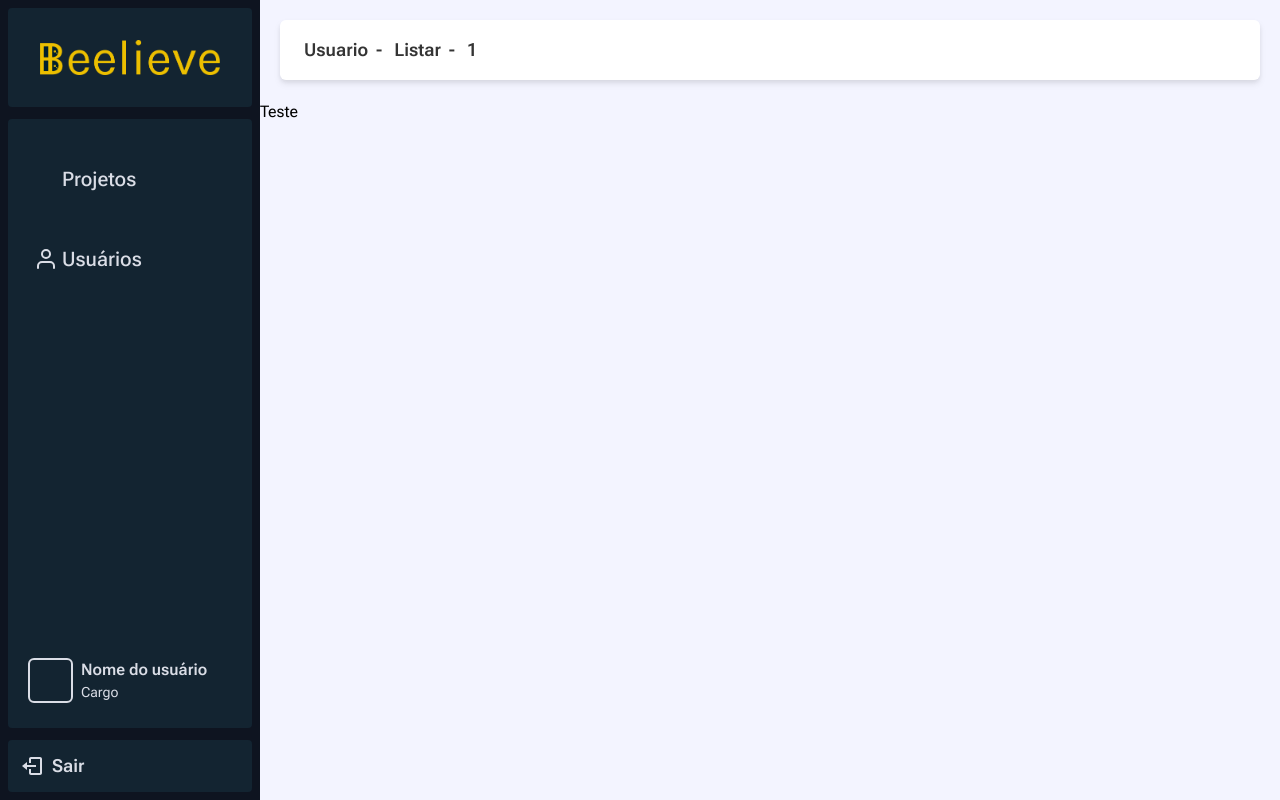
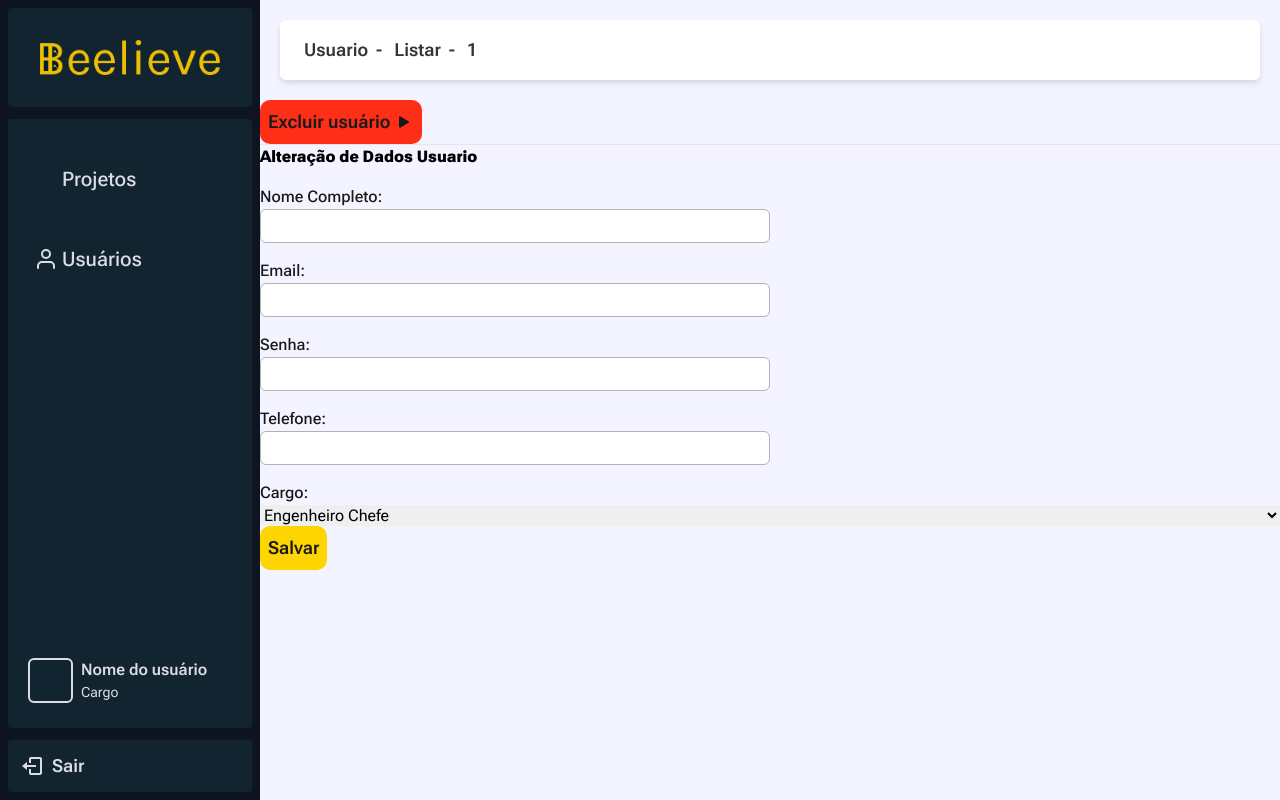
Before and after one commit to Equipe-Nimbus/Equipe-API-3DSM-Beelieve-Frontend, a React (Create React App) app: page /usuario/listar/1 in a window 1280 px wide. Built offline with nearby package versions, Linux system fonts and the light colour scheme; no server answers; some icons are missing.

Commit message:
feat: Funcionamento da tela de alterar usuário completo. OBS
OBS: está sem qualquer validação e sujeita a receber novos campos.

```diff
--- a/src/components/FormAlterarDadosUsuario/FormAlterarDadosUsuario.jsx
+++ b/src/components/FormAlterarDadosUsuario/FormAlterarDadosUsuario.jsx
@@ -1,9 +1,91 @@
 import React, { useEffect, useState } from "react"
-import Button from "./Button"
+import { useParams, useLocation } from "react-router-dom"
+import { useForm } from "react-hook-form"
+import Button from "../Button"
+import axios from "../../services/axios"
+import Swal from 'sweetalert2'
+import { useNavigate } from "react-router-dom"
 
 import { BsPlayFill } from "react-icons/bs"
 
 function AlterarUsuario() {
+    const [usuario, setUsuario] = useState([])
+    const navigate = useNavigate()
+    const { idUsuario } = useParams()
+
+    const {
+        register,
+        handleSubmit,
+        setValue,
+        formState: { errors },
+    } = useForm({
+    })
+
+    function updateFieldsWithDefaults(fieldsDefaults, data) {
+        for (const field in fieldsDefaults) {
+            if (!data[field] && fieldsDefaults[field] !== null) {
+                data[field] = fieldsDefaults[field];
+            }
+        }
+    }
+
+    const gerarJsonUsuario = (data) => {
+        const usuario = {
+            id_usuario: data.idUsuario,
+            nome: data.nomeUsuario,
+            email: data.emailUsuario,
+            senha: data.senhaUsuario,
+            telefone: data.telefoneUsuario,
+            cargo: data.cargoUsuario
+        }
+
+        return usuario
+    }
+
+    async function getUsuario() {
+        try {
+            await axios.get(`/usuario/listar/${idUsuario}`).then((response) => {
+                const data = response.data
+                setUsuario(data)
+            })
+        } catch (erro) { }
+    }
+
+    const alterarUsuario = async (data) => {
+        const userDefaults = {
+            nomeUsuario: usuario.nome,
+            emailUsuario: usuario.email,
+            senhaUsuario: usuario.senha,
+            telefoneUsuario: usuario.telefone,
+            idUsuario: usuario.id_usuario
+        };
+
+        updateFieldsWithDefaults(userDefaults, data);
+
+        console.log(data)
+        const usuarioJson = gerarJsonUsuario(data)
+
+        await axios.put(`/usuario/atualizar`, usuarioJson).then((response) => {
+            if (response.status === 200) {
+                Swal.fire({
+                    title: "Dados atualizados com sucesso!",
+                    icon: "success",
+                    confirmButtonColor: "#132431",
+                    allowOutsideClick: false,
+                    allowEscapeKey: false
+
+                }).then((result) => {
+                    if (result.isConfirmed) {
+                        navigate("/usuario")
+                    }
+                })
+            }
+            else {
+                Swal.fire('Erro ao realizar a alteração do usuário :(', '', 'error');
+            }
+        })
+    }
+
     const handleExcluirUsuarioClick = async () => {
         const confirmacao = await Swal.fire({
             icon: "warning",
@@ -16,7 +98,7 @@ function AlterarUsuario() {
 
         if (confirmacao.isConfirmed) {
             try {
-                const response = await axios.delete(`/usuario/deletar/${id}`)
+                const response = await axios.delete(`/usuario/deletar/${idUsuario}`)
                 Swal.fire("Excluído com sucesso!", "", "success")
                 navigate("/usuario")
             } catch (error) {
@@ -24,9 +106,15 @@ function AlterarUsuario() {
             }
         }
     }
+
+    useEffect(() => {
+        getUsuario()
+    }, [])
+
     return (
-        <form>
+        <div>
             <Button
+                tipo="submit"
                 texto="Excluir usuário"
                 iconeOpcional={BsPlayFill}
                 iconeTamanho="20px"
@@ -34,7 +122,8 @@ function AlterarUsuario() {
                 className="mr-5 flex h-2/6 items-center gap-1 rounded-[10px] bg-primary51 p-2 text-lg font-semibold text-on-primary"
             />
             <hr className="border-n90" />
-
+            <form onSubmit={handleSubmit(alterarUsuario)}>
+                <input type="hidden" id="idUsuario" defaultValue={usuario.id_usuario} />
                 <h1 className="tex-center font-black">Alteração de Dados Usuario</h1>
                 <div className="mt-4 flex flex-col">
                     <label
@@ -45,12 +134,10 @@ function AlterarUsuario() {
                     </label>
                     <input
                         type="text"
+                        className="w-1/2 rounded-md border border-n70 p-1"
                         id="nomeUsuario"
-                    className="w-1/2 rounded-md border border-n70 p-1"
-                    {...register("nomeProjeto")}
-                    onBlur={(e) => {
-                        handlerBlur(e)
-                    }}
+                        defaultValue={usuario.nome}
+                        {...register(`nomeUsuario`)}
                     />
                     {errors?.nomeUsuario && (
                         <label
@@ -71,7 +158,8 @@ function AlterarUsuario() {
                     <input
                         type="text"
                         className="w-1/2 rounded-md border border-n70 p-1"
-                    {...register("usuarioEmail")}
+                        defaultValue={usuario.email}
+                        {...register("emailUsuario")}
                     />
                     {errors?.usuarioEmail && (
                         <label
@@ -90,9 +178,10 @@ function AlterarUsuario() {
                         Senha:
                     </label>
                     <input
-                    type="password"
+                        type="text"
                         className="w-1/2 rounded-md border border-n70 p-1"
-                    {...register("usuarioSenha")}
+                        defaultValue={usuario.senha}
+                        {...register("senhaUsuario")}
                     />
                     {errors?.usuarioSenha && (
                         <label
@@ -100,27 +189,6 @@ function AlterarUsuario() {
                             className="text-sm font-light text-error"
                         >
                             {errors.usuarioSenha.message}
-                    </label>
-                )}
-            </div>
-            <div className="mt-4 flex flex-col">
-                <label
-                    htmlFor="senhaConfirmeUsuario"
-                    className="text-base font-medium text-on-light"
-                >
-                    Confirmar Senha:
-                </label>
-                <input
-                    type="password"
-                    className="w-1/2 rounded-md border border-n70 p-1"
-                    {...register("usuarioSenha")}
-                />
-                {errors?.usuarioConfirmeSenha && (
-                    <label
-                        htmlFor="senhaConfirmeUsuario"
-                        className="text-sm font-light text-error"
-                    >
-                        {errors.usuarioConfirmeSenha.message}
                         </label>
                     )}
                 </div>
@@ -134,7 +202,8 @@ function AlterarUsuario() {
                     <input
                         type="number"
                         className="w-1/2 rounded-md border border-n70 p-1"
-                    {...register("usuarioTelefone")}
+                        defaultValue={usuario.telefone}
+                        {...register("telefoneUsuario")}
                     />
                     {errors?.usuarioTelefone && (
                         <label
@@ -147,20 +216,24 @@ function AlterarUsuario() {
                 </div>
                 <div className="mt-4 flex flex-col">
                     <label
-                    htmlFor="senhaConfirmeUsuario"
+                        htmlFor="cargoUsuario"
                         className="text-base font-medium text-on-light"
                     >
-                    Confirmar Senha:
+                        Cargo:
                     </label>
-                <select className="" name="cargoUsuario" id="" required
-                    value="Cargo">
-                    <option value="selecione" selected>Selecione</option>
+                    <select className="" name="cargoUsuario" required
+                        defaultValue={usuario.cargo}>
                         <option value="EngenheiroChefe">Engenheiro Chefe</option>
                         <option value="LiderProjeto">Líder de Projeto</option>
                     </select>
                 </div>
+                <Button
+                    texto="Salvar"
+                    tipo="submit"
+                    className="rounded-[10px] bg-primary50 p-2 text-lg font-semibold text-on-primary"
+                />
             </form>
-
+        </div>
     )
 }
 
--- a/src/components/FormCadastroUsuario/FormCadastroUsuario.jsx
+++ b/src/components/FormCadastroUsuario/FormCadastroUsuario.jsx
@@ -24,11 +24,12 @@ function CadastroUsuario() {
         const usuario = {
             nome: data.nomeUsuario,
             email: data.emailUsuario,
-            cpf_usuario: data.cpfUsuario,
+            cpf: data.cpfUsuario,
             senha: data.senhaUsuario,
-            confirmar_senha_usuario: data.confirmarSenhaUsuario,
-            telefone_usuario: data.telefoneUsuario,
-            cargo: data.cargoUsuario
+            telefone: data.telefoneUsuario,
+            cargo: data.cargoUsuario,
+            matricula: data.matriculaUsuario,
+            departamento: data.departamentoUsuario
         }
 
         return usuario
@@ -79,6 +80,18 @@ function CadastroUsuario() {
                         {...register("nomeUsuario")}
                     />
                 </div>
+                <div className="mt-8 flex flex-col">
+                    <label
+                        htmlFor="matriculaUsuario"
+                        className="text-base font-medium text-on-light">
+                        Matrícula:
+                    </label>
+                    <input
+                        type="text"
+                        className="w-1/2 rounded-md border border-n70 p-1"
+                        {...register("matriculaUsuario")}
+                    />
+                </div>
                 <div className="mt-4 flex flex-col">
                     <label
                         htmlFor="emailUsuario"
@@ -110,7 +123,7 @@ function CadastroUsuario() {
                         Senha:
                     </label>
                     <input
-                        type="text"
+                        type="password"
                         className="w-1/2 rounded-md border border-n70 p-1"
                         {...register("senhaUsuario")}
                     />
@@ -122,7 +135,7 @@ function CadastroUsuario() {
                         Confirme a Senha:
                     </label>
                     <input
-                        type="text"
+                        type="password"
                         className="w-1/2 rounded-md border border-n70 p-1"
                         {...register("confirmarSenhaUsuario")}
                     />
@@ -138,6 +151,20 @@ function CadastroUsuario() {
                             type="text"
                             className="w-1/2 rounded-md border border-n70 p-1"
                             {...register("telefoneUsuario")}
+                        />
+                    </div>
+                </div>
+                <div className="justify-between flex-col">
+                    <div className="mt-4 flex flex-col">
+                        <label
+                            htmlFor="departamentoUsuario"
+                            className="text-base font-medium text-on-light">
+                            Departamento:
+                        </label>
+                        <input
+                            type="text"
+                            className="w-1/2 rounded-md border border-n70 p-1"
+                            {...register("departamentoUsuario")}
                         />
                     </div>
                 </div>
--- a/src/pages/DetalhesUsuario.jsx
+++ /dev/null
@@ -1,38 +0,0 @@
-/* eslint-disable react-hooks/exhaustive-deps */
-import React, { useEffect, useState } from "react"
-import { useParams } from "react-router-dom"
-import axios from "../services/axios"
-
-function DetalhesUsuario() {
-    const [atualizar, setAtualizar] = useState(false)
-    const [usuario, setUsuario] = useState({})
-
-    const { id } = useParams()
-
-    const getUsuario = async () => {
-        try {
-            await axios.get(`/usuario/listar/${id}`).then((response) => {
-                const dados = response.data
-                // console.log("projeto resgatado: ", dados)
-                setUsuario(dados)
-            })
-        } catch (error) { }
-    }
-
-    useEffect(() => {
-        getUsuario()
-
-        if (atualizar) {
-            getUsuario()
-            setAtualizar(false)
-        }
-    }, [atualizar])
-
-    return (
-        <>
-            Teste
-        </>
-    )
-}
-
-export default DetalhesUsuario
--- a/src/routes.js
+++ b/src/routes.js
@@ -6,7 +6,7 @@ import NovoUsuario from "./pages/NovoUsuario";
 
 import NovaTarefa from "./components/FormCadastroAtividade/NovaTarefa";
 import DetalhesProjeto from './pages/DetalhesProjeto';
-import DetalhesUsuario from './pages/DetalhesUsuario';
+import FormAlterarDadosUsuario from './components/FormAlterarDadosUsuario/FormAlterarDadosUsuario';
 import MudaData from "./pages/MudaData";
 
 const router = [
@@ -52,10 +52,9 @@ const router = [
             },
             {   path: "novo-usuario",
                 element: <NovoUsuario/>,
-                // element: <ListaUsuario/>,
             },
             {   path: "listar/:idUsuario",
-                element: <DetalhesUsuario/>,
+                element: <FormAlterarDadosUsuario/>,
             },
         ]
     },
```
Lines whose indentation alone changed are shown as unchanged.
